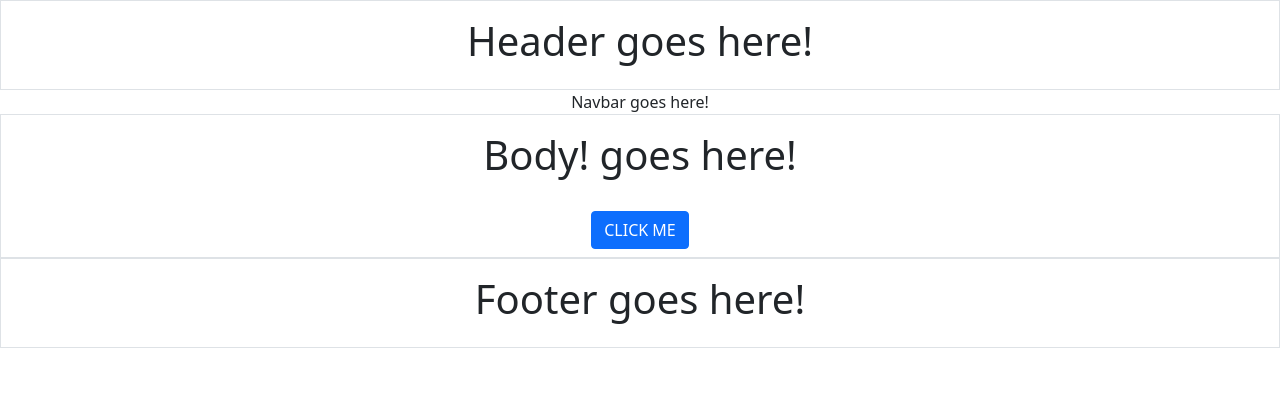
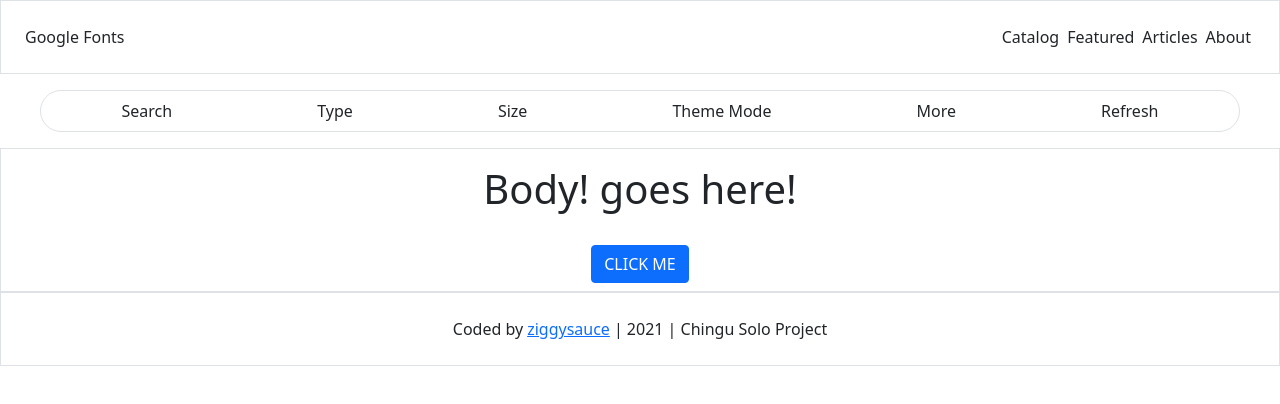
Before and after one commit to ziggysauce/favorite-fonts, a React (Create React App) app: page / in a window 1280 px wide. Shown: the top 404 px of the page. Built offline with nearby package versions, Linux system fonts and the light colour scheme.

Commit message:
WIP layouts

```diff
--- a/src/components/footer/Footer.jsx
+++ b/src/components/footer/Footer.jsx
@@ -9,7 +9,18 @@ class Footer extends React.Component {
   render() {
     return (
       <div className="w-100 border">
-        <h1 className="py-3">Footer goes here!</h1>
+        <p className="mb-0 py-4">
+          Coded by
+          <a
+            href="https://github.com/ziggysauce"
+            className="px-1"
+            target="_blank"
+            rel="noreferrer"
+          >
+            ziggysauce
+          </a>
+          | 2021 | Chingu Solo Project
+        </p>
       </div>
     );
   }
--- a/src/components/header/Header.jsx
+++ b/src/components/header/Header.jsx
@@ -8,8 +8,14 @@ class Header extends React.Component {
 
   render() {
     return (
-      <div className="w-100 border">
-        <h1 className="py-3">Header goes here!</h1>
+      <div className="w-100 border p-4 d-flex justify-content-between align-items-center">
+        <p className="mb-0">Google Fonts</p>
+        <div className="d-flex">
+          <p className="m-0 px-1">Catalog</p>
+          <p className="m-0 px-1">Featured</p>
+          <p className="m-0 px-1">Articles</p>
+          <p className="m-0 px-1">About</p>
+        </div>
       </div>
     );
   }
--- a/src/components/navigation/Navbar.jsx
+++ b/src/components/navigation/Navbar.jsx
@@ -7,7 +7,18 @@ class Navbar extends React.Component {
   }
 
   render() {
-    return <div>Navbar goes here!</div>;
+    return (
+      <div className="px-4">
+        <div className="d-flex justify-content-around align-items-center p-2 m-3 border rounded-pill">
+          <p className="mb-0">Search</p>
+          <p className="mb-0">Type</p>
+          <p className="mb-0">Size</p>
+          <p className="mb-0">Theme Mode</p>
+          <p className="mb-0">More</p>
+          <p className="mb-0">Refresh</p>
+        </div>
+      </div>
+    );
   }
 }
 
```
